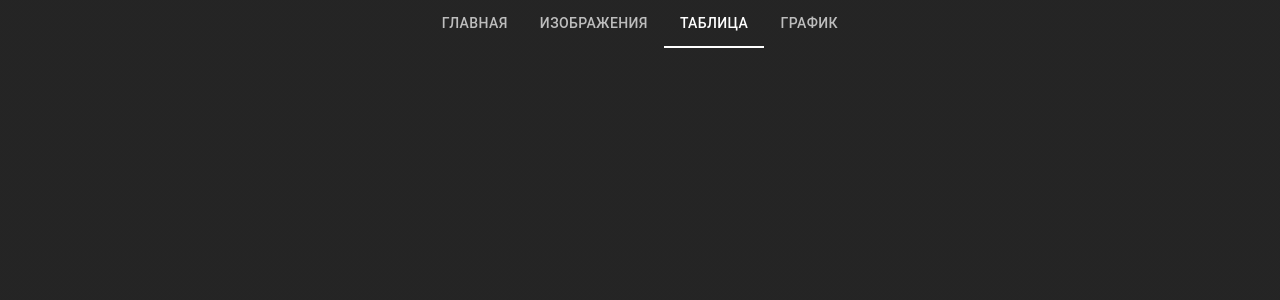
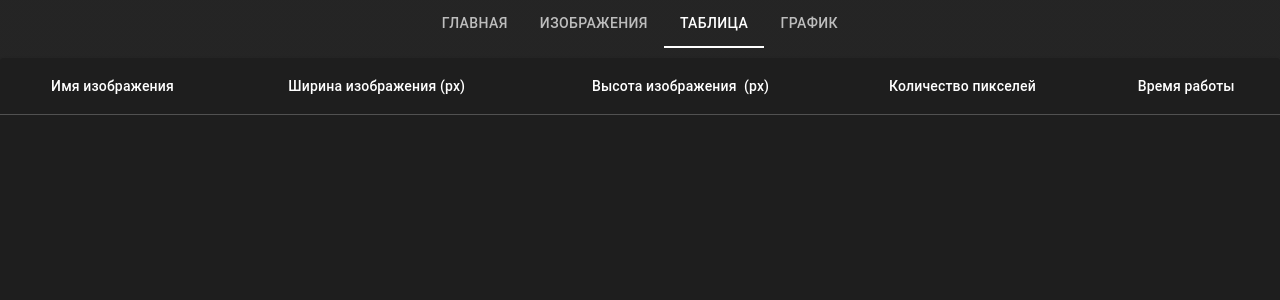
Before and after one commit to rom3N123/desktop-images-binarization-and-statistics, a React (Vite) app: page /table in a window 1280 px wide. Shown: the top 300 px of the page. Built offline with nearby package versions, Linux system fonts and the light colour scheme.

Commit message:
feat: make table

```diff
--- a/package.json
+++ b/package.json
@@ -13,6 +13,8 @@
     "@mui/icons-material": "^5.6.2",
     "@mui/material": "^5.6.4",
     "@types/react-dropzone": "^5.1.0",
+    "mobx": "^6.5.0",
+    "mobx-react-lite": "^3.4.0",
     "react": "^18.0.0",
     "react-dom": "^18.0.0",
     "react-dropzone": "^14.2.1",
--- a/src/App.tsx
+++ b/src/App.tsx
@@ -1,8 +1,9 @@
-import { Paper } from '@mui/material';
+import Paper from '@mui/material/Paper';
 import { Route, Routes } from 'react-router-dom';
 import Navigation from './components/Navigation';
 import ImagesPage from './pages/ImagesPage';
 import MainPage from './pages/MainPage';
+import TablePage from './pages/TablePage';
 
 function App() {
 	return (
@@ -23,6 +24,8 @@
 				<Route index element={<MainPage />} />
 
 				<Route path='/images' element={<ImagesPage />} />
+
+				<Route path='/table' element={<TablePage />} />
 			</Routes>
 		</Paper>
 	);
--- a/src/components/AppImage/AppImage.tsx
+++ b/src/components/AppImage/AppImage.tsx
@@ -18,6 +18,7 @@
 };
 
 export type ImageInfo = {
+	name: string;
 	width: number;
 	height: number;
 	binarizedTime?: number;
@@ -35,6 +36,7 @@
 		const [imageInfo, setImageInfo] = useState<ImageInfo>({
 			width: 0,
 			height: 0,
+			name: '',
 		});
 		const [binarizeMode, setBinarizeMode] =
 			useStateWithCallback<boolean>(false);
@@ -112,11 +114,12 @@
 
 		useEffect(() => {
 			imageRef.current!.onload = () => {
-				const image = imageRef.current;
+				const imageEl = imageRef.current;
 
 				setImageInfo({
-					width: image!.width,
-					height: image!.height,
+					width: imageEl!.width,
+					height: imageEl!.height,
+					name: image.name,
 				});
 
 				setIsLoadingImageInfo(false);
--- a/src/contexts/AppContext/AppContext.ts
+++ b/src/contexts/AppContext/AppContext.ts
@@ -1,4 +1,5 @@
-import { createContext, MutableRefObject } from 'react';
+import { createContext, MutableRefObject, RefObject } from 'react';
+import { AppImageRefMethods } from '../../components/AppImage/AppImage';
 import { ArrayRef } from '../../hooks/useArrayRefs/useArrayRefs';
 
 export type Image = {
@@ -11,7 +12,7 @@
 	setImages: React.Dispatch<React.SetStateAction<Image[]>>;
 	isBinarizing: boolean;
 	setIsBinarizing: React.Dispatch<React.SetStateAction<boolean>>;
-	imagesRefs: MutableRefObject<ArrayRef>;
+	imagesRefs: MutableRefObject<ArrayRef<AppImageRefMethods>>;
 	startBinarize: () => void;
 };
 
--- a/src/contexts/AppContext/AppContextProvider.tsx
+++ b/src/contexts/AppContext/AppContextProvider.tsx
@@ -1,6 +1,7 @@
 import React, { FC, ReactElement, ReactNode, useState } from 'react';
 import { AppImageRefMethods } from '../../components/AppImage/AppImage';
 import useArrayRefs from '../../hooks/useArrayRefs';
+import appStore from '../../stores/appStore';
 import { Context, AppContextValue, Image } from './AppContext';
 
 const AppContextProvider: FC<{ children: ReactNode }> = ({
@@ -18,6 +19,12 @@
 		}
 
 		setIsBinarizing(false);
+
+		setTimeout(() => {
+			const imagesInfos = imagesRefs.current.map(ref => ref.current!.imageInfo);
+
+			appStore.setImagesInfos(imagesInfos);
+		}, 0);
 	};
 
 	const value: AppContextValue = {
--- a/src/hooks/useStateWithCallback/useStateWithCallback.ts
+++ b/src/hooks/useStateWithCallback/useStateWithCallback.ts
@@ -5,7 +5,7 @@
 
 type useStateWithCallbackReturn<T> = [
 	state: T,
-	updateState: (state: SetStateAction<T>, cb: Callback) => void
+	updateState: (state: SetStateAction<T>, cb?: Callback) => void
 ];
 
 const useStateWithCallback = <T>(
@@ -15,7 +15,7 @@
 
 	const cbRef = useRef<Callback>();
 
-	const updateState = (newState: NewState<T>, cb: Callback) => {
+	const updateState = (newState: NewState<T>, cb?: Callback) => {
 		setState(prev =>
 			// @ts-ignore
 			typeof newState === 'function' ? newState(prev) : newState
--- /dev/null
+++ b/src/pages/TablePage/TablePage.tsx
@@ -0,0 +1,51 @@
+import { Box } from '@mui/material';
+import { FC } from 'react';
+import Table from '@mui/material/Table';
+import TableBody from '@mui/material/TableBody';
+import TableCell from '@mui/material/TableCell';
+import TableContainer from '@mui/material/TableContainer';
+import TableHead from '@mui/material/TableHead';
+import TableRow from '@mui/material/TableRow';
+import Paper from '@mui/material/Paper';
+import { observer } from 'mobx-react-lite';
+import appStore from '../../stores/appStore';
+
+const TablePage: FC = observer(() => {
+	return (
+		<Box sx={{ height: '100%', display: 'flex', justifyContent: 'center' }}>
+			<TableContainer component={Paper}>
+				<Table sx={{ minWidth: 650 }} aria-label='simple table'>
+					<TableHead>
+						<TableRow>
+							<TableCell align='center'>Имя изображения</TableCell>
+							<TableCell align='center'>Ширина изображения&nbsp;(px)</TableCell>
+							<TableCell align='center'>
+								Высота изображения &nbsp;(px)
+							</TableCell>
+							<TableCell align='center'>Количество пикселей</TableCell>{' '}
+							<TableCell align='center'>Время работы</TableCell>
+						</TableRow>
+					</TableHead>
+					<TableBody>
+						{appStore.rows.map(
+							({ name, width, height, binarizedTime, pixels }) => (
+								<TableRow
+									key={name}
+									sx={{ '&:last-child td, &:last-child th': { border: 0 } }}
+								>
+									<TableCell>{name}</TableCell>
+									<TableCell align='center'>{width}</TableCell>
+									<TableCell align='center'>{height}</TableCell>
+									<TableCell align='center'>{pixels}</TableCell>
+									<TableCell align='center'>{binarizedTime}</TableCell>
+								</TableRow>
+							)
+						)}
+					</TableBody>
+				</Table>
+			</TableContainer>
+		</Box>
+	);
+});
+
+export default TablePage;
--- /dev/null
+++ b/src/pages/TablePage/index.ts
@@ -0,0 +1 @@
+export { default } from './TablePage';
--- /dev/null
+++ b/src/stores/appStore.ts
@@ -0,0 +1,26 @@
+import { makeAutoObservable } from 'mobx';
+import { ImageInfo } from '../components/AppImage/AppImage';
+
+class AppStore {
+	public imagesInfos: ImageInfo[] = [];
+
+	constructor() {
+		makeAutoObservable(this);
+	}
+
+	setImagesInfos(imagesInfos: ImageInfo[]): void {
+		this.imagesInfos = imagesInfos;
+	}
+
+	get rows() {
+		return this.imagesInfos.map(({ name, width, height, binarizedTime }) => ({
+			name,
+			width,
+			height,
+			pixels: width * height,
+			binarizedTime,
+		}));
+	}
+}
+
+export default new AppStore();
```
Also changed, not shown: 1 other file (tests, documents, lock files or other folders).
